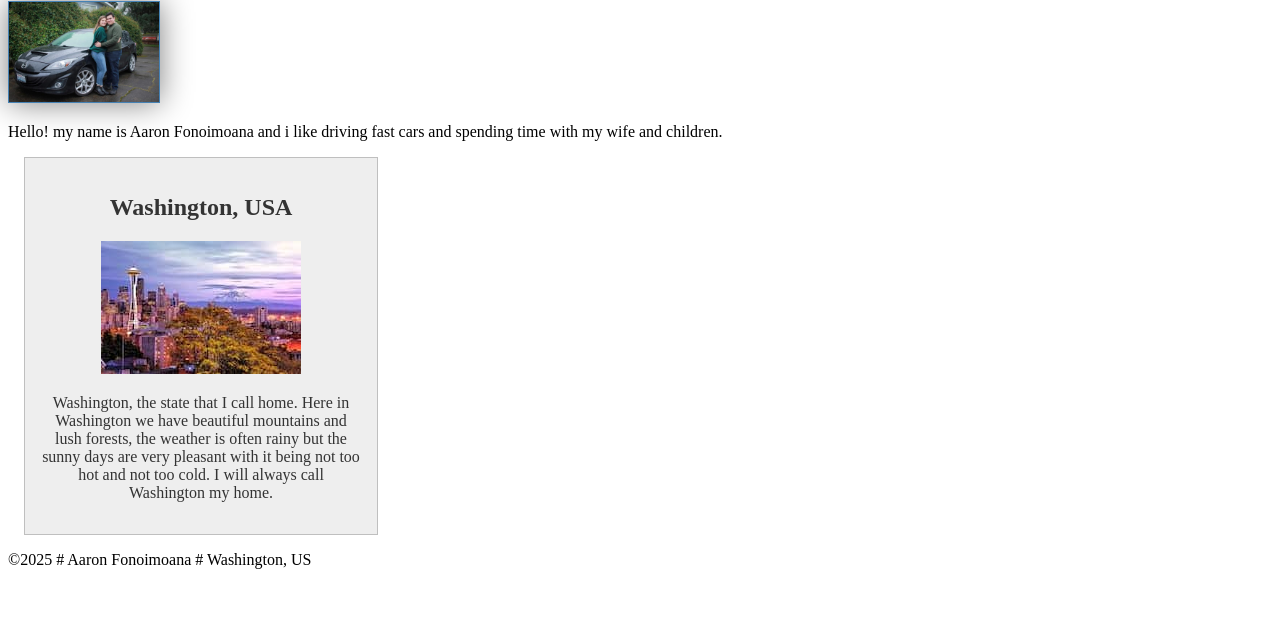
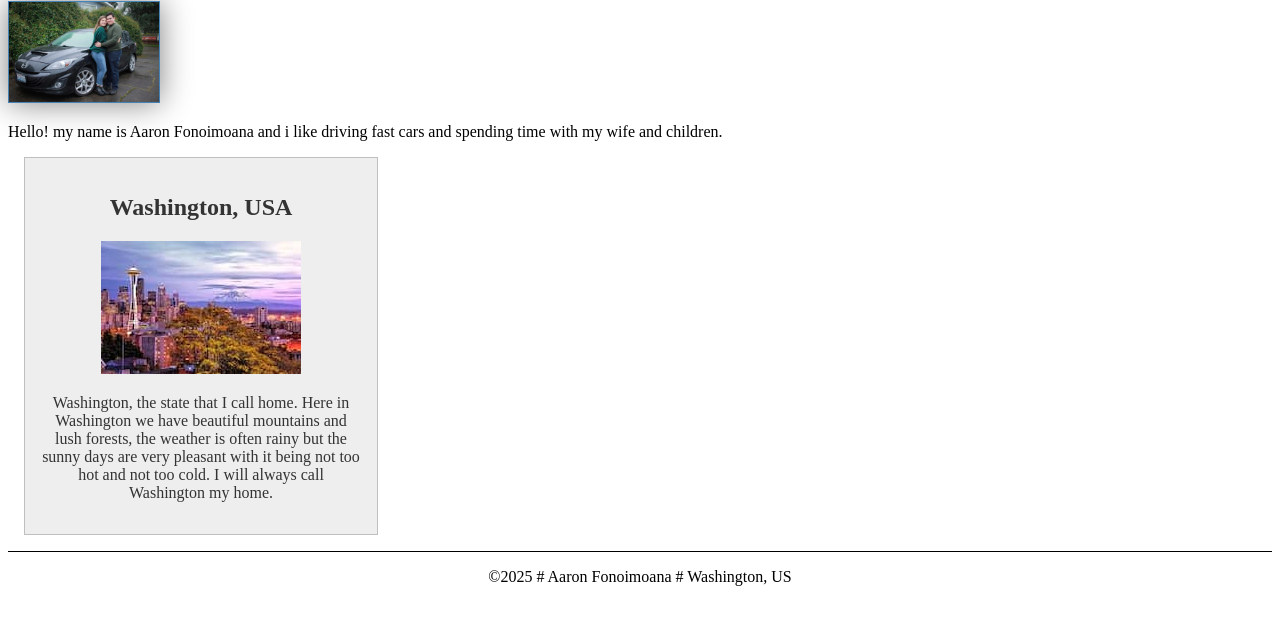
Before and after one commit to Aaronfonoi/wdd130, a plain HTML site: page index.html in a window 1280 px wide. Shown: the part 165-790 px from the top of the page. Drawn offline with Linux system fonts and the light colour scheme.

Commit message:
css changes again

```diff
--- a/styles/styles.css
+++ b/styles/styles.css
@@ -39,8 +39,10 @@ aside img {
     width: 200px;
     height: auto;
 }
-main img {
-    width: 150px;
-    height: auto;
+
+footer {
+    margin-top: 1em;
+    border-top: 1px solid #000;
+    text-align: center;
 }
 p { padding: 0;}
```
